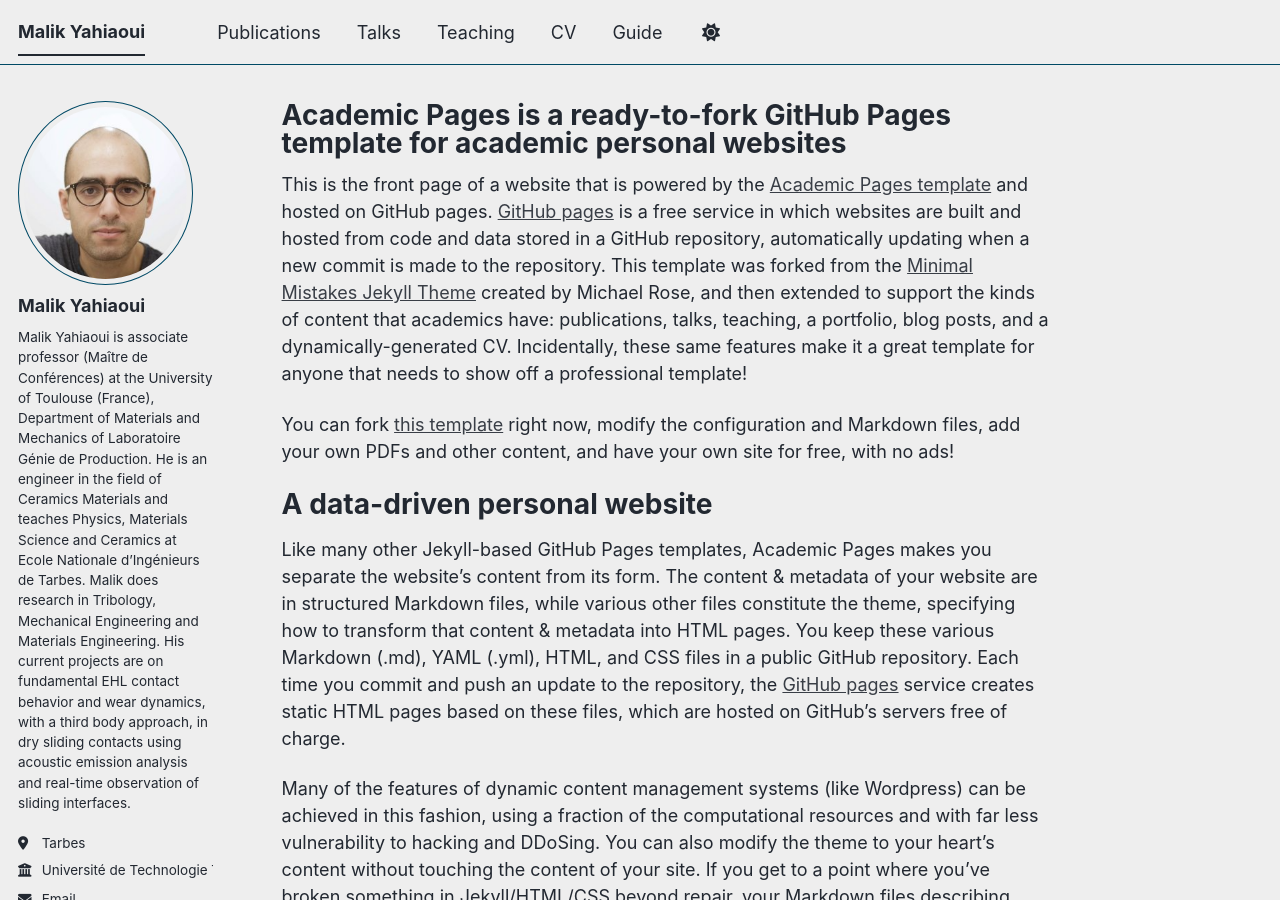
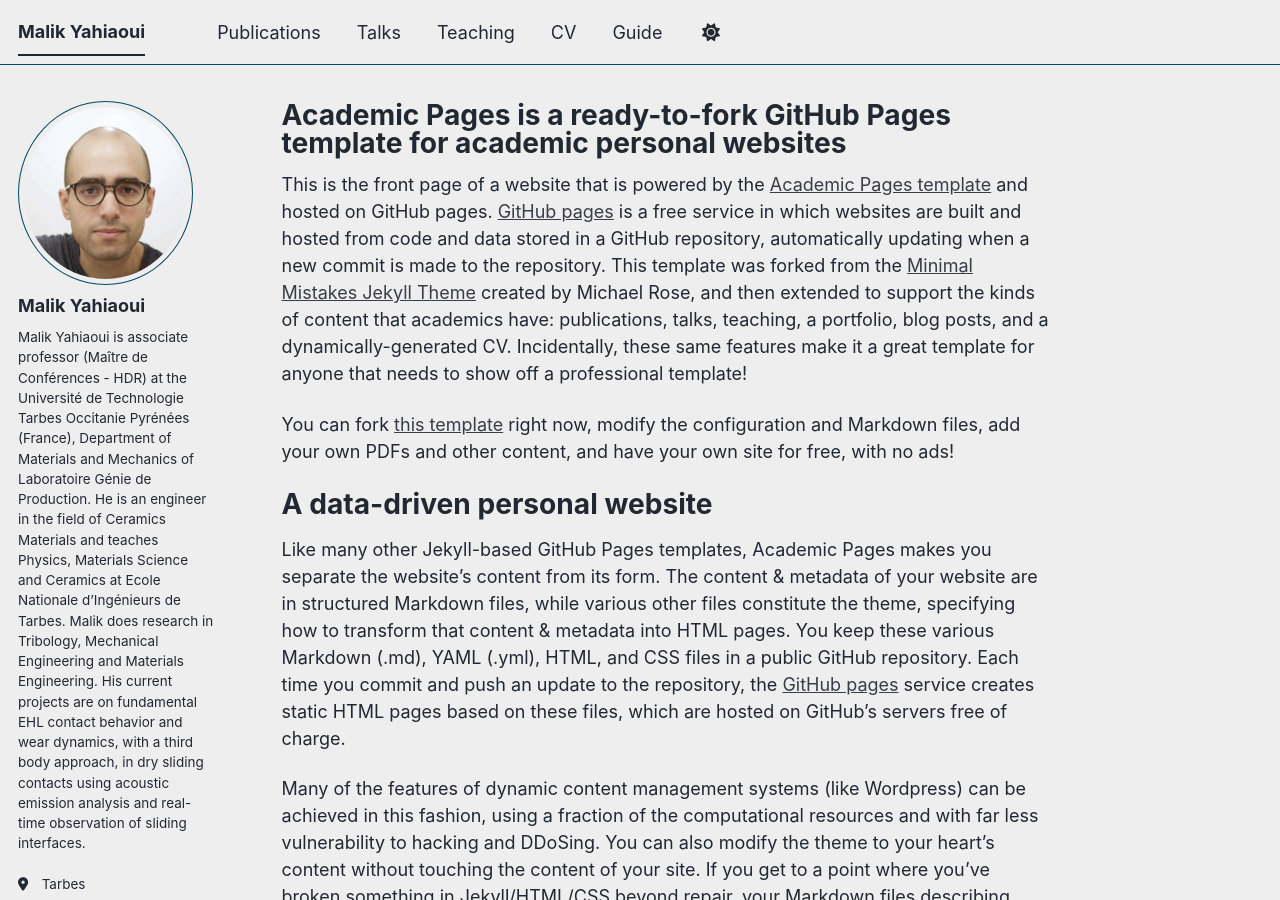
Before and after one commit to mlkyh/mlkyh.github.io, a Jekyll site: the page built from _pages/about.md, in a window 1280 px wide and 900 px high. Built offline with Jekyll 4.4.1, drawn with Linux system fonts in a browser that asks for light colours; some web fonts are replaced; a script bundle is joined from its source files by our own code; library files that are not in the unit come from our copies.

Commit message:
Update _config.yml

```diff
--- a/_config.yml
+++ b/_config.yml
@@ -26,9 +26,9 @@ author:
   avatar           : "profile.png"
   name             : "Malik Yahiaoui"
   pronouns         : # example: "she/her"
-  bio              : "Malik Yahiaoui is associate professor (Maître de Conférences) at the University of Toulouse (France), Department of Materials and Mechanics of Laboratoire Génie de Production. He is an engineer in the field of Ceramics Materials and teaches Physics, Materials Science and Ceramics at Ecole Nationale d’Ingénieurs de Tarbes. Malik does research in Tribology, Mechanical Engineering and Materials Engineering. His current projects are on fundamental EHL contact behavior and wear dynamics, with a third body approach, in dry sliding contacts using acoustic emission analysis and real-time observation of sliding interfaces."
+  bio              : "Malik Yahiaoui is associate professor (Maître de Conférences - HDR) at the Université de Technologie Tarbes Occitanie Pyrénées (France), Department of Materials and Mechanics of Laboratoire Génie de Production. He is an engineer in the field of Ceramics Materials and teaches Physics, Materials Science and Ceramics at Ecole Nationale d’Ingénieurs de Tarbes. Malik does research in Tribology, Mechanical Engineering and Materials Engineering. His current projects are on fundamental EHL contact behavior and wear dynamics, with a third body approach, in dry sliding contacts using acoustic emission analysis and real-time observation of sliding interfaces."
   location         : "Tarbes"
-  employer         : "Université de Technologie Tarbes Occitanie Pyrénées"
+  employer         : "UTTOP"
   uri              : # URL
   email            : "malik.yahiaoui@uttop.fr"
 
```
